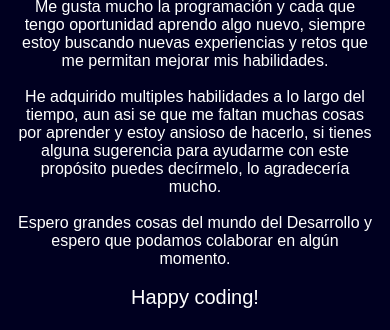
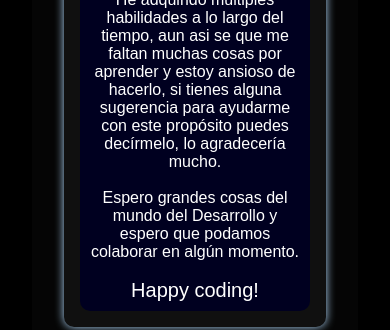
Before and after one commit to diegofmo0802/diegofmo0802.github.io, a plain HTML site: page index.html in a window 390 px wide. Shown: the part 514-844 px from the top of the page. Drawn offline with Linux system fonts and the light colour scheme.

Commit message:
Solucion de errores de responsividad

```diff
--- a/styles/main.css
+++ b/styles/main.css
@@ -20,6 +20,7 @@
     background-color: #050505;
     height: max-content;
     min-height: 100%;
+    width: calc(850px + 4em);
     padding: 2em;
 }
 #Presentation {
@@ -54,8 +55,12 @@
     }
 }
 @media (max-width: 849px) {
+    #Content {
+        max-width: 425px;
+        width: 100%;
+    }
     #Presentation {
-        width: 425px;
+        width: 100%;
         > .AboutMe {
             flex-direction: column-reverse;
             > .Description {
```
